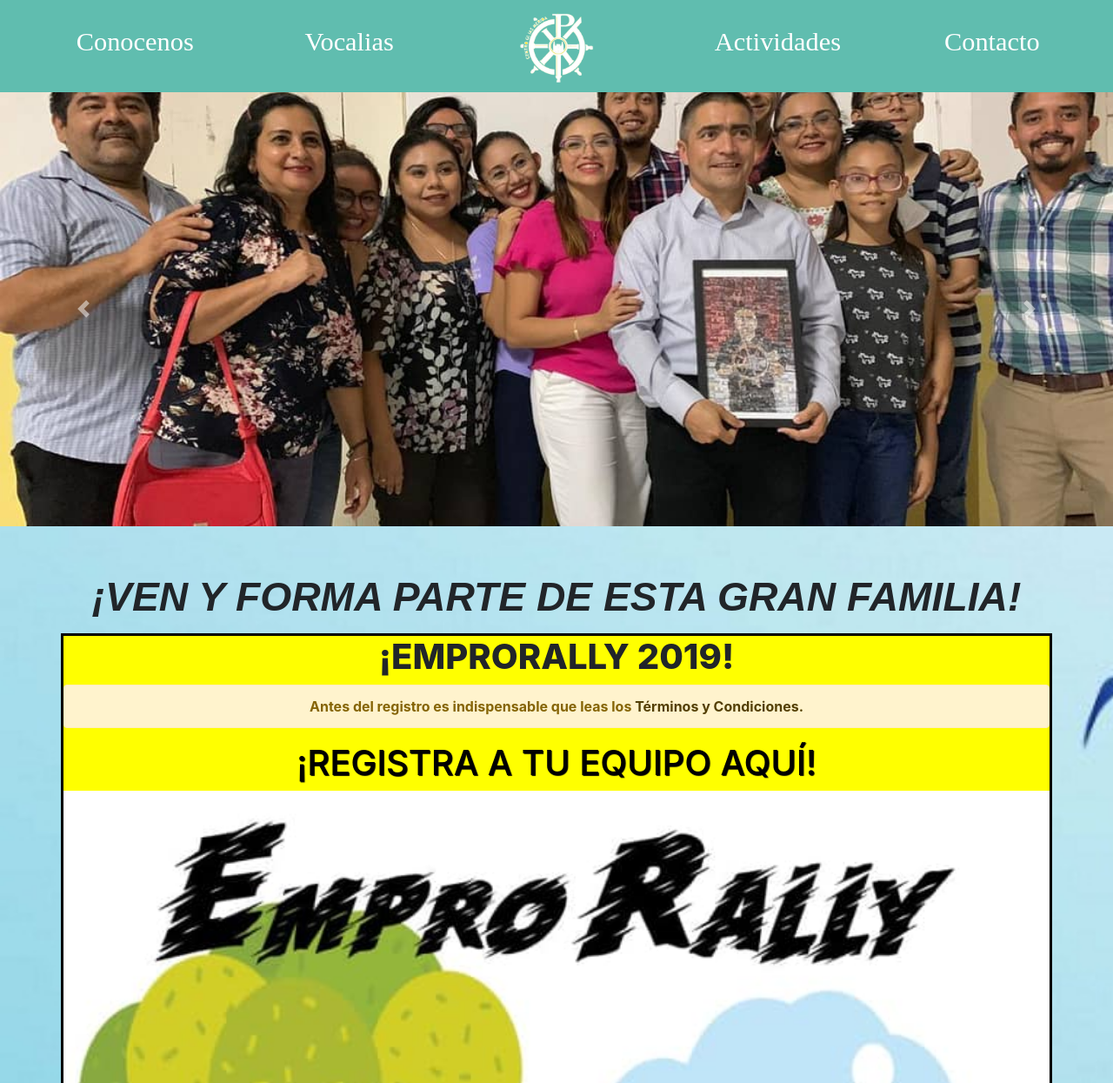
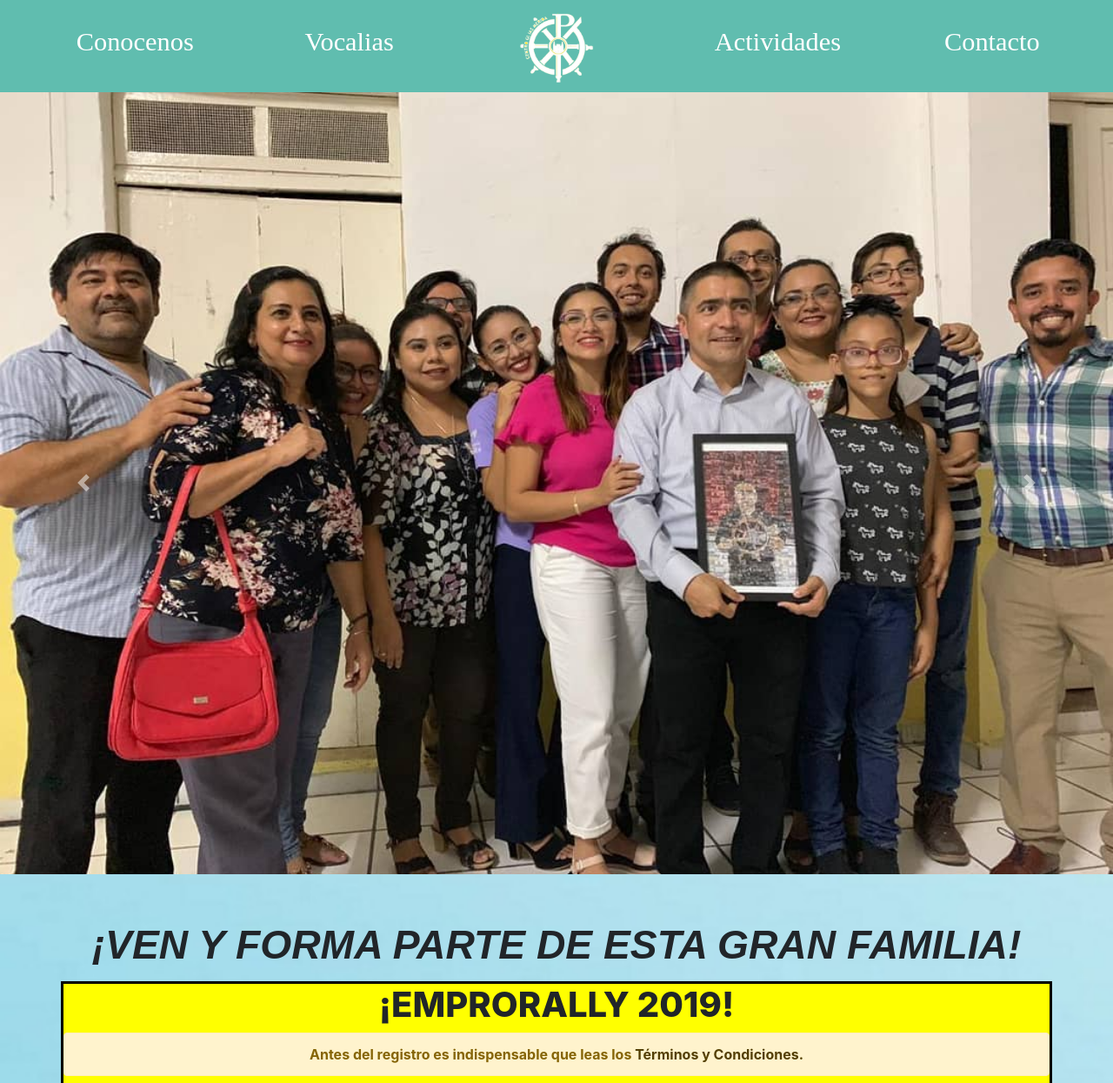
Before and after one commit to GunnerStraiker1/epjMerida, a PHP site: page /webNewDesign/Home.php in a window 1280 px wide. Shown: the top 1245 px of the page at 87% size. Run offline with PHP 8.4, Linux system fonts and the light colour scheme.

Commit message:
carousel height

```diff
--- a/css/Home.css
+++ b/css/Home.css
@@ -1,5 +1,5 @@
 .carousel-item{
-  height: 500px !important;
+  height: 900px !important;
 }
 .carousel-item > img {
   width: 100%;
```
